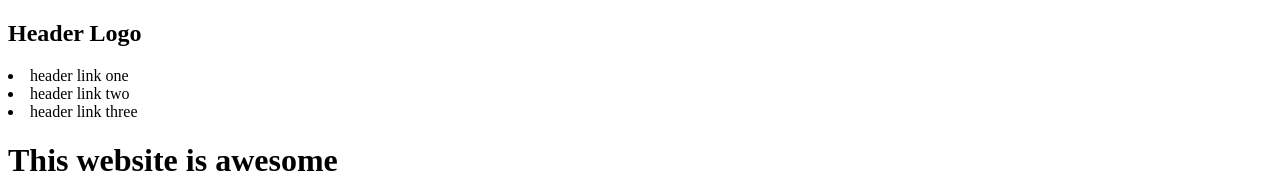
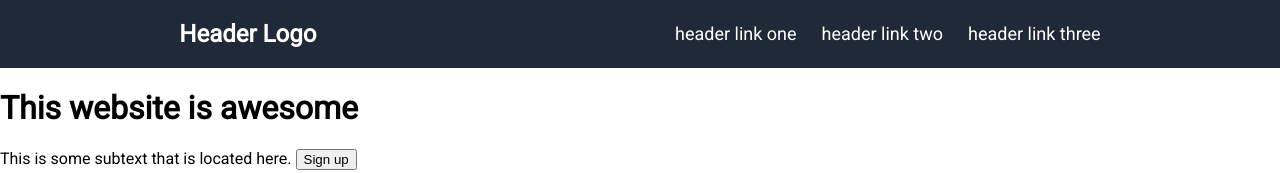
Before and after one commit to yousefHanyy/landing-page-two, a plain HTML site: page index.html in a window 1280 px wide. Shown: the top 173 px of the page. Drawn offline with Linux system fonts and the light colour scheme.

Commit message:
Added CSS to the header elemenys -Positioned the logo and links in their intended place with styling. -Added Roboto font for the body.

```diff
--- a/index.html
+++ b/index.html
@@ -5,14 +5,15 @@
     <meta name="viewport" content="width=device-width, initial-scale=1.0" />
     <title>Landing Page</title>
     <link rel="stylesheet" href="styles.css" />
+    <link href='https://fonts.googleapis.com/css?family=Roboto' rel='stylesheet'>
   </head>
   <body>
     <div class="header">
       <h2>Header Logo</h1>
       <nav>
-        <li>header link one</li>
-        <li>header link two</li>
-        <li>header link three</li>
+        <li><a href="">header link one</a></li>
+        <li><a href="">header link two</a></li>
+        <li><a href="">header link three</a></li>
       </nav>
     </div>
     <div class="below-header">
--- a/styles.css
+++ b/styles.css
@@ -0,0 +1,25 @@
+body {
+  margin: 0;
+  font-family: "Roboto";
+}
+
+.header {
+  background-color: #1f2937;
+  display: flex;
+  justify-content: space-around;
+  color: white;
+}
+
+nav {
+  list-style-type: none;
+  display: flex;
+  justify-content: center;
+  align-content: center;
+  flex-wrap: wrap; /*removed the no wrap default value of nav so i can align its contents*/
+  gap: 25px;
+}
+a {
+  text-decoration: none;
+  color: white;
+  font-size: 18px;
+}
```
